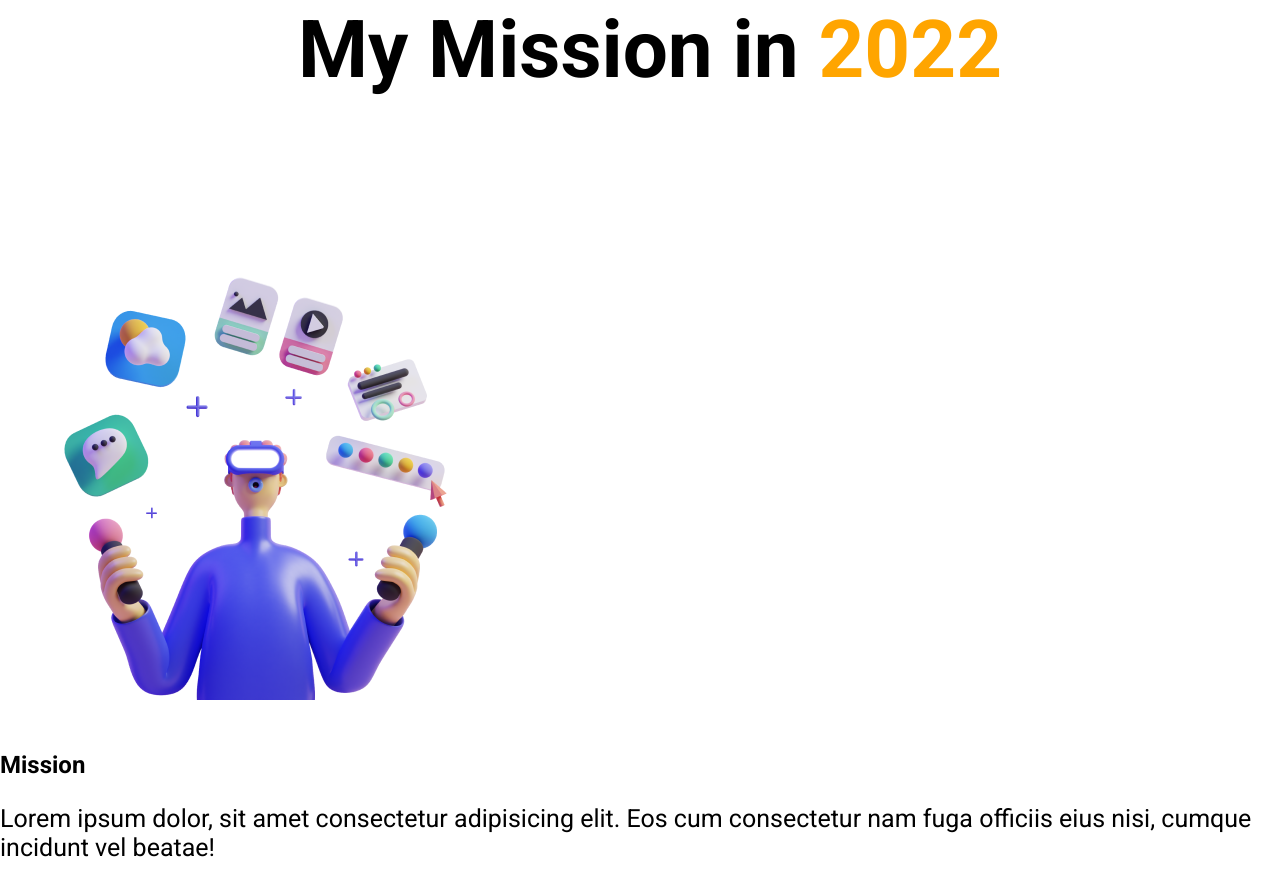
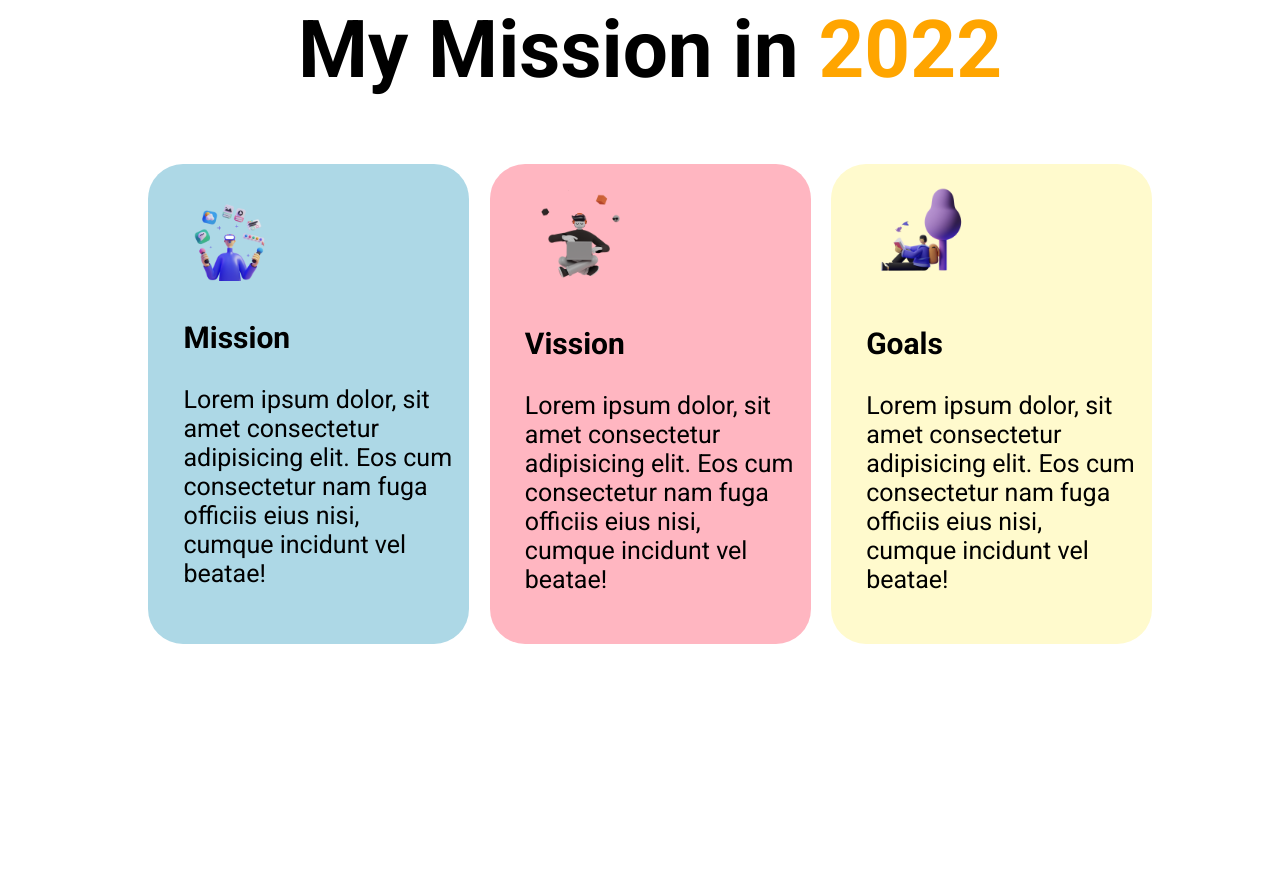
Before and after one commit to aliulazim/Project1-mission-2022, a plain HTML site: page index.html in a window 1280 px wide. Shown: the part 1082-1969 px from the top of the page. After the commit the page ends 1876 px from the top, so only its background shows below. Drawn offline with Linux system fonts and the light colour scheme.

Commit message:
My Mission part

```diff
--- a/index.html
+++ b/index.html
@@ -35,11 +35,23 @@
     <!--Start Mission Area-->
     <section>
         <h1 class="mission-headline">My Mission in <span class="headline-color">2022</span></h1>
-        <div>
-            <div >
+        <div class="flexible-container my-mission">
+            <div id="mission" class="mission-stape">
                 <img src="images/illustrators/illustrator-1.png" alt="">
-                <h2>Mission</h2>
+                <h3>Mission</h3>
                 <p>Lorem ipsum dolor, sit amet consectetur adipisicing elit. Eos cum consectetur nam fuga officiis eius nisi, cumque incidunt vel beatae!</p>
+            </div>
+            <div id="vission" class="mission-stape">
+                <img src="images/illustrators/illustrator-2.png" alt="">
+                <h3>Vission</h3>
+                <p>Lorem ipsum dolor, sit amet consectetur adipisicing elit. Eos cum consectetur nam fuga officiis eius nisi, cumque
+                    incidunt vel beatae!</p>
+            </div>
+            <div id="goals" class="mission-stape">
+                <img src="images/illustrators/illustrator-3.png" alt="">
+                <h3>Goals</h3>
+                <p>Lorem ipsum dolor, sit amet consectetur adipisicing elit. Eos cum consectetur nam fuga officiis eius nisi, cumque
+                    incidunt vel beatae!</p>
             </div>
         </div>
     </section>
--- a/style.css
+++ b/style.css
@@ -13,6 +13,9 @@ body {
 h1 {
   font-size: 80px;
   margin-left: 20px;
+}
+h3{
+    font-size: 30px;
 }
 p {
   font-size: 25px;
@@ -41,3 +44,29 @@ p {
 .mission-headline{
     text-align: center;
 }
+.my-mission{
+    margin-left: 10%;
+    margin-right: 10%;
+}
+.mission-stape{
+    width: 30%;
+    margin-left: 2%;
+}
+.mission-stape img{
+    width: 40%;
+}
+#mission{
+    background-color: lightblue;
+    border-radius: 35px;
+    padding: 20px 15px 25px 35px;
+}
+#vission{
+    background-color: lightpink;
+    border-radius: 35px;
+    padding: 20px 15px 25px 35px;
+}
+#goals{
+    background-color: lemonchiffon;
+    border-radius: 35px;
+    padding: 20px 15px 25px 35px;
+}
```
